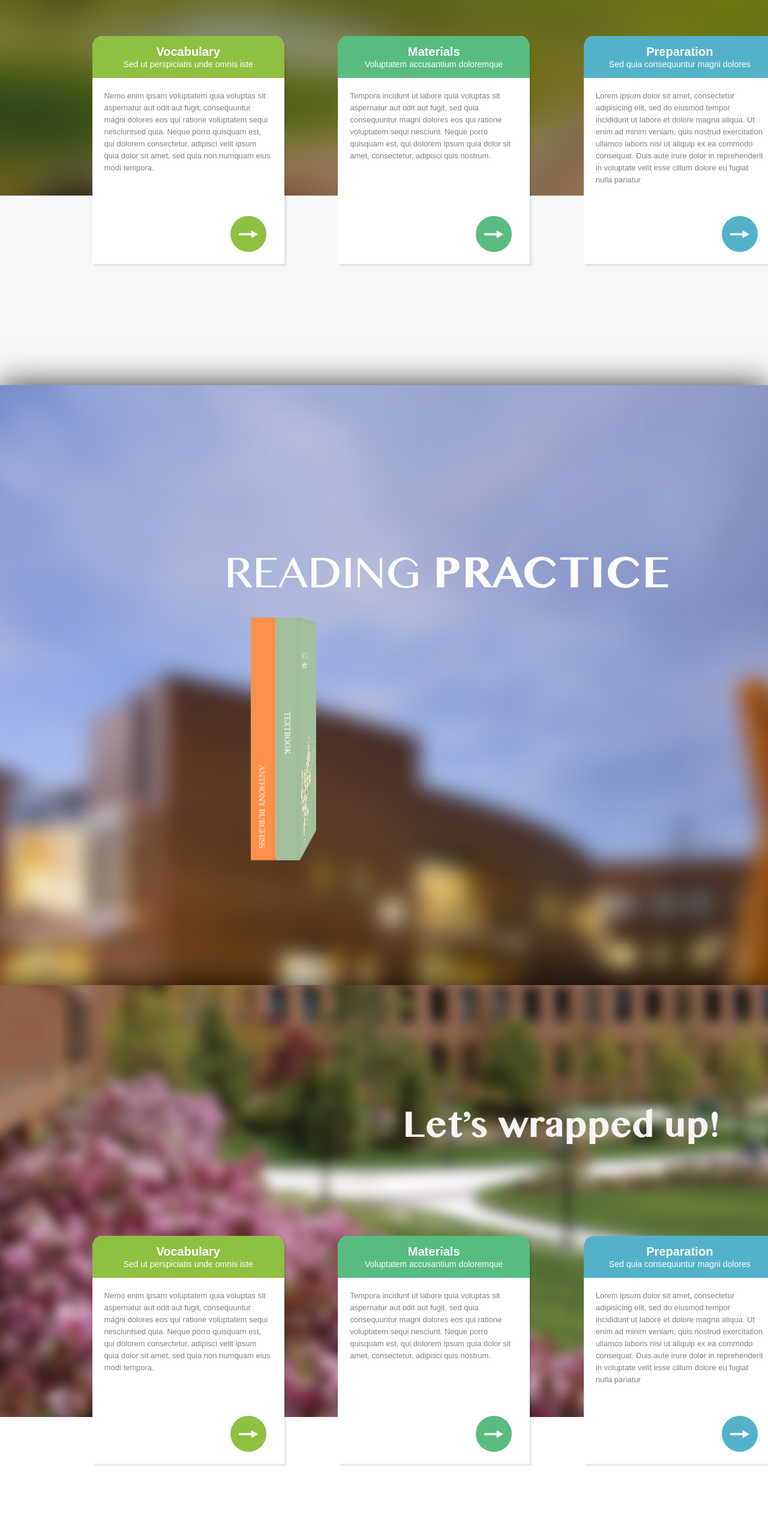
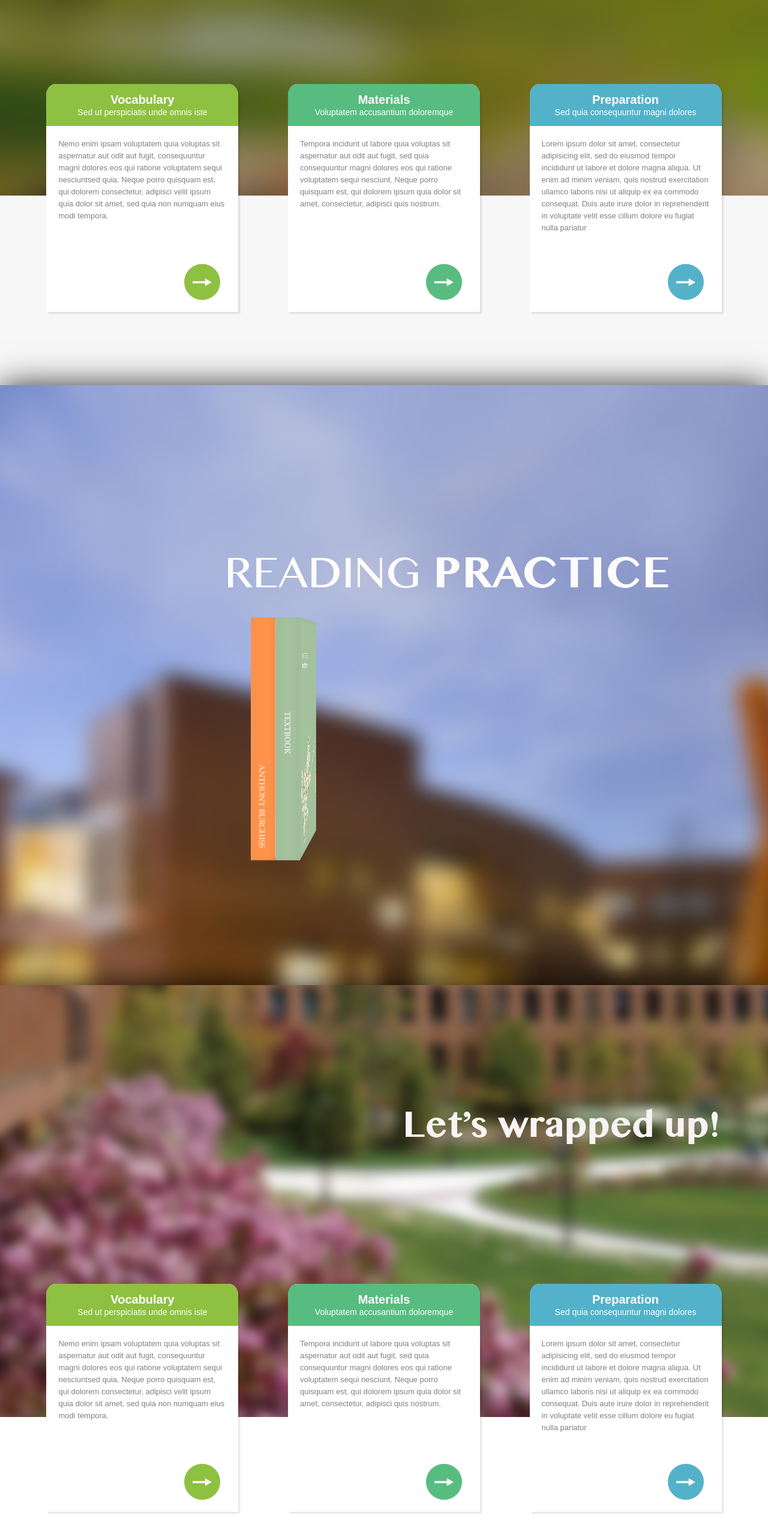
Before and after one commit to yueinteractive/readingproject-yue, a plain HTML site: page index.html in a window 1280 px wide. Shown: the part 1358-3915 px from the top of the page at 60% size. Drawn offline with nearby package versions, Linux system fonts and the light colour scheme.

Commit message:
simplified individual pannel styles

```diff
--- a/css/style.css
+++ b/css/style.css
@@ -235,16 +235,20 @@ background-color: lightyellow;
 	position: relative;;
 }
 
+.panel{
+	text-align: center;
+	overflow: hidden;
+}
+
 .individualpannel{
 	font-family: 'Lato', Times, 'Times New Roman', serif;
-	top:-40px;
 	width: 320px;
 	height: 380px;
+	margin: 40px;
 	background-color: white;
-	float: left;
-	left: 5%;
+	display: inline-block;
+	vertical-align: top;
 	position:relative;
-	margin-left: 7%;
 	border-top-left-radius: 5% 5%;
 	border-top-right-radius: 5% 5%;
 	-moz-box-shadow: 3px 3px 3px rgba(0,0,0,0.1);
@@ -253,8 +257,8 @@ background-color: lightyellow;
 	font-family:sans-serif;
 }
 
-
 .pannelHeader{
+	font-size: 20px;
 	text-align: center;
 	padding: 14px;
 	color: white;
@@ -263,14 +267,27 @@ background-color: lightyellow;
 	border-top-right-radius: 5% 26%;
 }
 
+.pannelHeader p{
+	font-size: 14px;
+}
+
 .pannelContext{
 	padding: 20px;
 	color:gray;
 	line-height: 20px;
+	text-align: left;
 }
 
-#pannelHeader1,#circle_btn1{
+.color1{
 	background-color: #8ec041;
+}
+
+.color2{
+	background-color: #58bc80;
+}
+
+.color3{
+	background-color: #53b2c9;
 }
 
 .moveLeft{
@@ -309,23 +326,10 @@ background-color: lightyellow;
     transition:all .5s linear;
 }
 
-#pannelHeader2,#circle_btn2{
-	background-color: #58bc80;
-}
-
-#pannelHeader3,#circle_btn3{
-	background-color: #53b2c9;
-}
-
-#pannelHeader1 h2,#pannelHeader2 h2,#pannelHeader3 h2{
-	font-size: 20px;
-}
-#pannelHeader1 p,#pannelHeader2 p,#pannelHeader3 p{
-	font-size: 14px;
-}
-
 .circle_btn{
-	background: url("../images/arrow.png") no-repeat center center transparent;
+	background-image: url("../images/arrow.png");
+	background-repeat: no-repeat;
+	background-position: center;
 	bottom:20px;
 	right:0px;
 	border-radius: 50%;
@@ -340,7 +344,7 @@ background-color: lightyellow;
 
 }
 
-#circle_btn1:hover,#circle_btn2:hover,#circle_btn3:hover{
+.circle_btn:hover{
 	background-color: #fea072;
 }
 
--- a/index.html
+++ b/index.html
@@ -84,43 +84,43 @@ menuItems.click(function(e){
 		<!-- Section #2 Plan-->
 		<section id="plan" data-speed="2.8" data-type="background">
   			<article></article>
-  			<div id="pannel" data-speed="4" data-type="background" >
+  			<div class="panel" data-speed="4" data-type="background" >
   				<div class="individualpannel">
-  					<div id="pannelHeader1" class="pannelHeader">
+  					<div class="pannelHeader color1">
   						<h2>Vocabulary</h2>
   						<p>Sed ut perspiciatis unde omnis iste</p>
   					</div>
   					<div class="pannelContext">
   						<p>Nemo enim ipsam voluptatem quia voluptas sit aspernatur aut odit aut fugit, consequuntur magni dolores eos qui ratione voluptatem sequi nesciuntsed quia. Neque porro quisquam est, qui dolorem consectetur, adipisci velit ipsum quia dolor sit amet, sed quia non numquam eius modi tempora. </p>
   					</div>
-  					<div class="circle_btn" id="circle_btn1">
+  					<div class="circle_btn color1">
   					</div>
   				</div>
 
 
   				<div class="individualpannel">
-  					<div id="pannelHeader2" class="pannelHeader">
+  					<div class="pannelHeader color2">
   						<h2>Materials</h2>
   						<p>Voluptatem accusantium doloremque</p>
   					</div>
 					  <div class="pannelContext">
   						<p> Tempora incidunt ut labore quia voluptas sit aspernatur aut odit aut fugit, sed quia consequuntur magni dolores eos qui ratione voluptatem sequi nesciunt. Neque porro quisquam est, qui dolorem ipsum quia dolor sit amet, consectetur, adipisci quis nostrum. </p>
   					</div>
-  					<div class="circle_btn" id="circle_btn2">
+  					<div class="circle_btn color2">
   					</div>
   				</div>
 
 
 
   				<div class="individualpannel">
-  					<div id="pannelHeader3" class="pannelHeader">
+  					<div class="pannelHeader color3">
   						<h2>Preparation</h2>
   						<p>Sed quia consequuntur magni dolores</p>
   					</div>
   					<div class="pannelContext">
   						<p>Lorem ipsum dolor sit amet, consectetur adipisicing elit, sed do eiusmod tempor incididunt ut labore et dolore magna aliqua. Ut enim ad minim veniam, quis nostrud exercitation ullamco laboris nisi ut aliquip ex ea commodo consequat. Duis aute irure dolor in reprehenderit in voluptate velit esse cillum dolore eu fugiat nulla pariatur </p>
   					</div>
-  					 <div class="circle_btn" id="circle_btn3">
+  					 <div class="circle_btn color3">
   					</div>
   				</div>
 
@@ -239,44 +239,44 @@ menuItems.click(function(e){
 		<section id="review" data-speed="7.2" data-type="background">
   			<article></article>
 
-        <div id="pannel" data-speed="4" data-type="background" >
+        <div class="panel" data-speed="4" data-type="background" >
 
           <div class="individualpannel">
-            <div id="pannelHeader1" class="pannelHeader">
+            <div class="pannelHeader color1">
               <h2>Vocabulary</h2>
               <p>Sed ut perspiciatis unde omnis iste</p>
             </div>
             <div class="pannelContext">
               <p>Nemo enim ipsam voluptatem quia voluptas sit aspernatur aut odit aut fugit, consequuntur magni dolores eos qui ratione voluptatem sequi nesciuntsed quia. Neque porro quisquam est, qui dolorem consectetur, adipisci velit ipsum quia dolor sit amet, sed quia non numquam eius modi tempora. </p>
             </div>
-            <div class="circle_btn" id="circle_btn1">
+            <div class="circle_btn color1">
             </div>
           </div>
 
 
           <div class="individualpannel">
-             <div id="pannelHeader2" class="pannelHeader">
+             <div class="pannelHeader color2">
               <h2>Materials</h2>
               <p>Voluptatem accusantium doloremque</p>
             </div>
             <div class="pannelContext">
               <p> Tempora incidunt ut labore quia voluptas sit aspernatur aut odit aut fugit, sed quia consequuntur magni dolores eos qui ratione voluptatem sequi nesciunt. Neque porro quisquam est, qui dolorem ipsum quia dolor sit amet, consectetur, adipisci quis nostrum. </p>
             </div>
-            <div class="circle_btn" id="circle_btn2">
+            <div class="circle_btn color2">
             </div>
           </div>
 
 
 
           <div class="individualpannel">
-            <div id="pannelHeader3" class="pannelHeader">
+            <div class="pannelHeader color3">
               <h2>Preparation</h2>
               <p>Sed quia consequuntur magni dolores</p>
             </div>
             <div class="pannelContext">
               <p>Lorem ipsum dolor sit amet, consectetur adipisicing elit, sed do eiusmod tempor incididunt ut labore et dolore magna aliqua. Ut enim ad minim veniam, quis nostrud exercitation ullamco laboris nisi ut aliquip ex ea commodo consequat. Duis aute irure dolor in reprehenderit in voluptate velit esse cillum dolore eu fugiat nulla pariatur </p>
             </div>
-            <div class="circle_btn" id="circle_btn3">
+            <div class="circle_btn color3">
             </div>
           </div>
 
```
Also changed, not shown: 1 other file.
